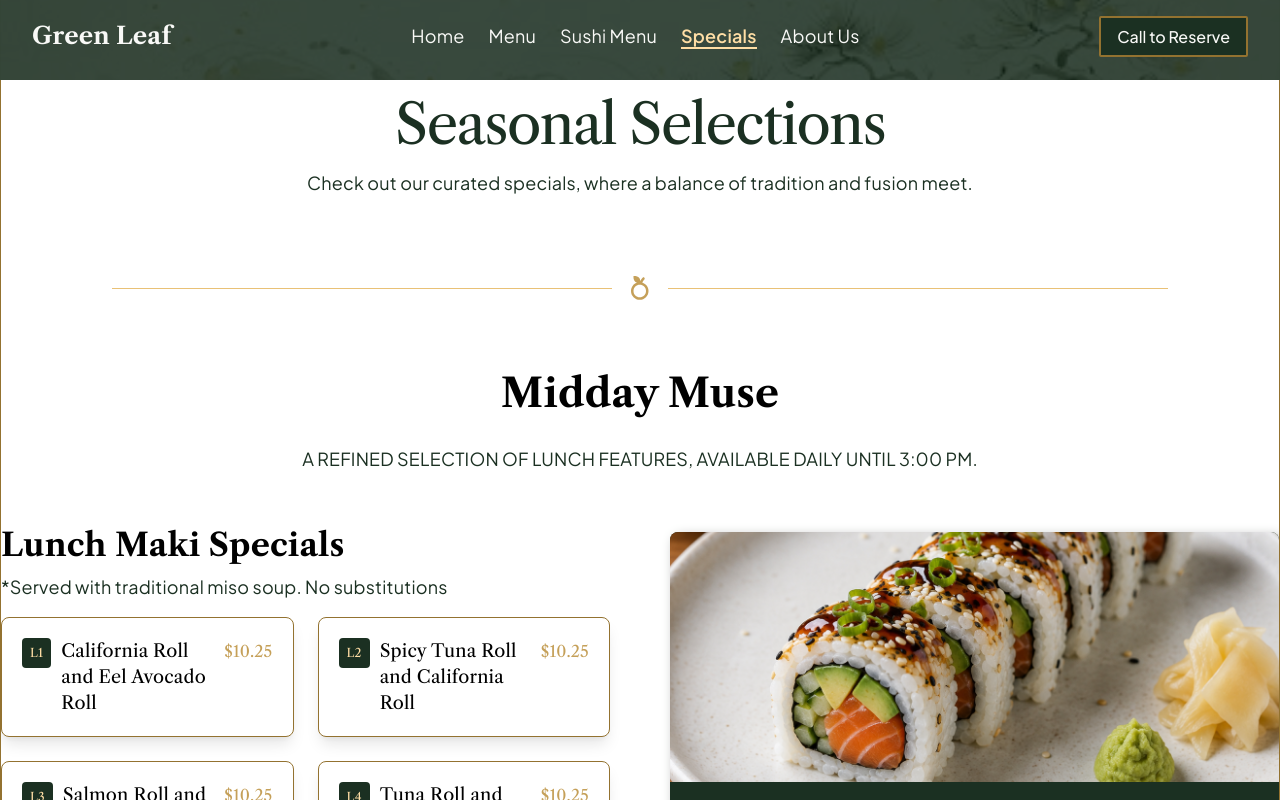
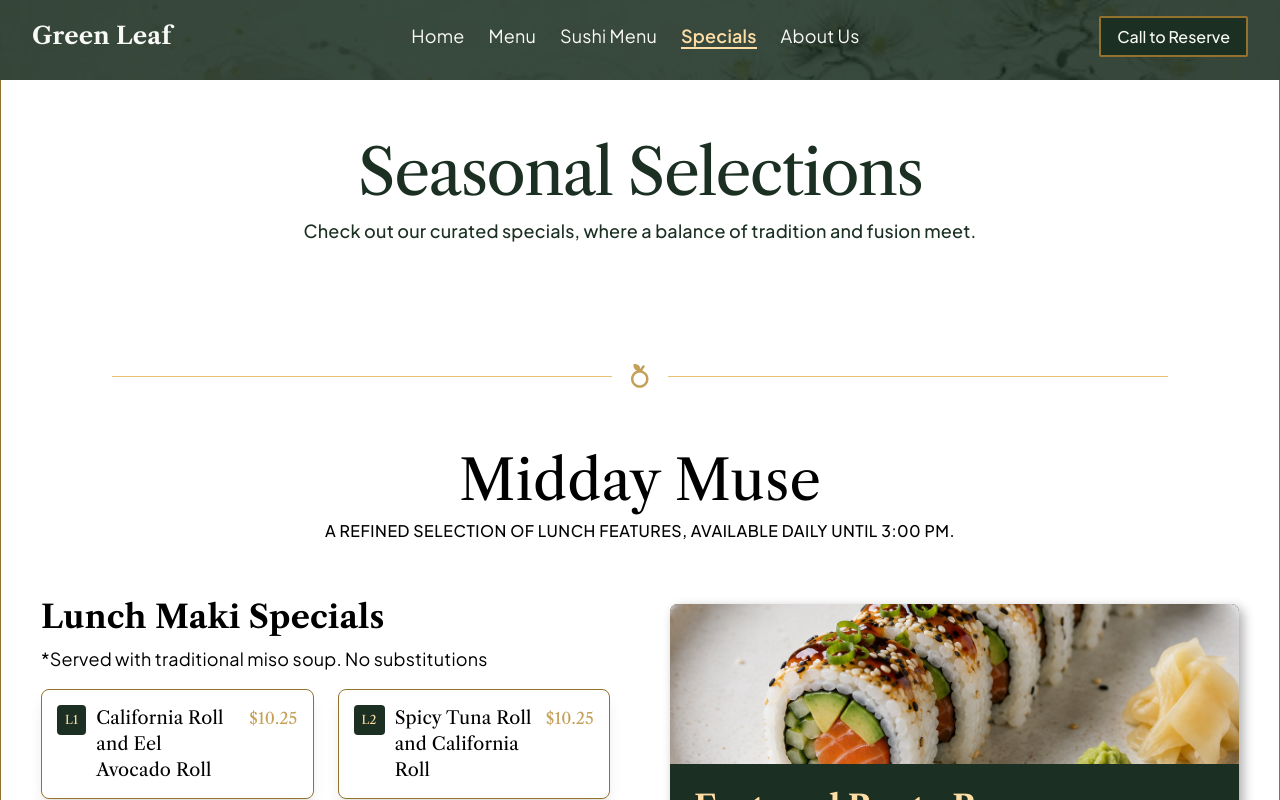
Before and after one commit to MatthewYu402/green_leaf_restarant_website, a React (Vite) app: page /specials in a window 1280 px wide. Built offline with nearby package versions, Linux system fonts and the light colour scheme.

Commit message:
Added dinner special menu and transitions for sections

```diff
--- /dev/null
+++ b/src/components/menu/DinnerSpecials.css
@@ -0,0 +1,106 @@
+.dinner-section {
+  margin-inline: 40px;
+  padding-bottom: 80px;
+}
+
+.dinner-section-title {
+  text-align: center;
+  font-family: var(--heading);
+  color: var(--text-dark);
+  margin: 40px 0 8px;
+}
+
+.dinner-section-subtitle {
+  text-align: center;
+  color: var(--accent-bg);
+  font-weight: 600;
+  font-size: 16px;
+  letter-spacing: 0.5px;
+  margin: 32px 0 40px;
+}
+
+.dinner-chef-special {
+  position: relative;
+  max-width: 1400px;
+  margin: 0 auto 60px;
+  display: flex;
+  flex-direction: row;
+  align-items: stretch;
+  background-color: var(--accent-bg);
+  border-radius: 16px;
+  overflow: hidden;
+}
+
+.dinner-chef-special-image {
+  flex: 0 0 45%;
+  width: 45%;
+  object-fit: cover;
+}
+
+.dinner-chef-special-content {
+  position: relative;
+  flex: 1;
+  display: flex;
+  flex-direction: column;
+  align-items: flex-start;
+  text-align: left;
+  padding: 40px 48px;
+  box-sizing: border-box;
+}
+
+.dinner-chef-special-icon {
+  position: absolute;
+  top: 32px;
+  right: 40px;
+  width: 40px;
+  height: 40px;
+  opacity: 0.5;
+  pointer-events: none;
+}
+
+.dinner-chef-special-label {
+  color: var(--accent);
+  font-size: 13px;
+  letter-spacing: 1px;
+  text-transform: uppercase;
+  margin-bottom: 8px;
+}
+
+.dinner-chef-special-name {
+  color: var(--text);
+  font-family: var(--heading);
+  font-weight: normal;
+  font-size: 32px;
+  margin: 0 0 16px;
+  max-width: 80%;
+}
+
+.dinner-chef-special-description {
+  color: var(--text);
+  font-size: 18px;
+  line-height: 1.6;
+  margin: 0 0 24px;
+  padding-bottom: 24px;
+  border-bottom: 1px solid var(--accent);
+}
+
+.dinner-chef-special-footer {
+  margin-top: auto;
+  display: flex;
+  flex-direction: row;
+  justify-content: flex-start;
+  width: 100%;
+}
+
+.dinner-chef-special-price {
+  color: var(--accent);
+  font-family: var(--heading);
+  font-size: 24px;
+}
+
+.dinner-specials-grid {
+  max-width: 1400px;
+  margin: 0 auto;
+  grid-template-columns: repeat(4, 1fr);
+  gap: 24px;
+}
--- /dev/null
+++ b/src/components/menu/DinnerSpecials.tsx
@@ -0,0 +1,53 @@
+import './DinnerSpecials.css'
+import SpecialItemGrid from './SpecialItemGrid';
+
+// TODO: Replace with real chef's special photo
+import ChefSpecialImage from '../../assets/square-sushi.png';
+import forkKnifeIcon from '../../assets/fork-knife-icon.svg';
+
+export default function DinnerSpecials() {
+  return (
+    <div className="dinner-section">
+      <h1 className="dinner-section-title">Evening Expressions</h1>
+      <p className="dinner-section-subtitle">CURATED NIGHTLY FEATURES HIGHLIGHTING SEASONAL INGREDIENTS.</p>
+
+      <div className="dinner-chef-special">
+        <img
+          src={ChefSpecialImage}
+          className="dinner-chef-special-image"
+          alt="Chef's special dish"
+        />
+        <div className="dinner-chef-special-content">
+          <img
+            src={forkKnifeIcon}
+            className="dinner-chef-special-icon"
+            alt=""
+          />
+          <span className="dinner-chef-special-label">Chef's Special</span>
+          <h2 className="dinner-chef-special-name">Korean BBQ Beef Short Ribs</h2>
+          <p className="dinner-chef-special-description">
+            Experience our meticulously prepared Galbi. Tender, grilled bone-in beef short ribs
+            marinated in a rich, savory-sweet soy and garlic glaze. Served sizzling, garnished
+            with toasted sesame seeds and fresh scallions, accompanied by traditional banchan.
+          </p>
+          <div className="dinner-chef-special-footer">
+            <span className="dinner-chef-special-price">$42</span>
+          </div>
+        </div>
+      </div>
+
+      <SpecialItemGrid
+        className="dinner-specials-grid"
+        items={[
+          { name: "Chicken Lettuce Wrap", price: "$11.95", description: "TODO" },
+          { name: "Thai Basil Chicken", price: "$15.95", description: "TODO" },
+          { name: "Triple Delight", price: "$18.95", description: "TODO" },
+          { name: "Thai Basil Shrimp", price: "$17.95", description: "TODO" },
+          { name: "Thai Basil Beef", price: "$17.95", description: "TODO" },
+          { name: "Beef and Shrimp", price: "$18.95", description: "Stir-fry with tomato and spring onions" },
+          { name: "Pepper Steak", price: "$17.95", description: "Stir-fry beef with bell peppers and onion" },
+        ]}
+      />
+    </div>
+  );
+}
--- a/src/components/menu/SpecialItem.css
+++ b/src/components/menu/SpecialItem.css
@@ -2,7 +2,7 @@
   display: flex;
   flex-direction: column;
   gap: 6px;
-  padding: 20px;
+  padding: 15px;
   text-align: left;
   background-color: var(--bg);
   border: 1px solid var(--border);
--- a/src/components/menu/SpecialItem.tsx
+++ b/src/components/menu/SpecialItem.tsx
@@ -1,7 +1,7 @@
 import './SpecialItem.css'
 
 interface SpecialItemProps {
-  id: string;
+  id?: string;
   name: string;
   price: string;
   description: string;
@@ -11,7 +11,7 @@ export default function SpecialItem({ id, name, price, description }: SpecialIte
   return (
     <div className="special-item">
       <div className="special-item-header">
-        <span className="special-item-id">{id}</span>
+        {id && <span className="special-item-id">{id}</span>}
         <h3 className="special-item-name">{name}</h3>
         <span className="special-item-price">{price}</span>
       </div>
--- a/src/components/menu/SpecialItemGrid.tsx
+++ b/src/components/menu/SpecialItemGrid.tsx
@@ -3,7 +3,7 @@ import './SpecialItemGrid.css'
 import SpecialItem from './SpecialItem'
 
 interface SpecialItemData {
-  id: string;
+  id?: string;
   name: string;
   price: string;
   description: string;
--- a/src/pages/Specials.css
+++ b/src/pages/Specials.css
@@ -1,15 +1,38 @@
-.lunch-special-page h1 {
-  color: var(--accent-bg);
+.specials-page {
+  margin-inline: 40px;
+  padding-bottom: 80px;
 }
 
-.lunch-special-page p {
+.specials-title {
+  text-align: center;
+  font-family: var(--heading);
   color: var(--accent-bg);
+  margin: 80px 0 32px;
+  font-size: 64px;
 }
 
-.lunch-special-section h3 {
+.specials-intro {
+  text-align: center;
+  color: var(--accent-bg);
+  font-size: 18px;
+  font-weight: 500;
+  margin: 0 0 40px;
+}
+
+.lunch-section-title {
   color: var(--text-dark);
   font-family: var(--heading);
-  font-size: 40px;
+  font-size: 56px;
+  font-weight: normal;
+  margin: 0 0 8px;
+}
+
+.lunch-section-subtitle {
+  color: var(--text-dark);
+  font-size: 16px;
+  font-weight: 500;
+  letter-spacing: 0.5px;
+  margin: 24px 0px 0px;
 }
 
 .lunch-maki-bento-row {
@@ -18,7 +41,6 @@
   display: flex;
   flex-direction: row;
   align-items: stretch;
-  /* makes both columns match height */
   gap: 60px;
 }
 
@@ -46,7 +68,6 @@
   font-style: italic;
 }
 
-/* Right column: Featured Bento Boxes card, matched to the left column's height/width share */
 .featured-bento-category {
   flex: 1 1 0;
   max-width: none;
@@ -55,7 +76,11 @@
   flex-direction: column;
   background-color: var(--accent-bg);
   border: none;
-  /* the gold card border reads oddly against a solid green fill */
+}
+
+.featured-bento-category .category-image {
+  height: 160px;
+  /* was inherited 250px from MenuCategory.css */
 }
 
 .featured-bento-category .menu-options {
@@ -80,3 +105,12 @@
 .featured-bento-category .menu-item-description {
   color: var(--text);
 }
+
+/* Neutralizes Section's home-page-specific full-height/snap behavior;
+   keeps only the fade-in-on-scroll animation */
+.reveal-block {
+  height: auto;
+  flex-shrink: initial;
+  scroll-snap-align: none;
+  justify-content: initial;
+}
--- a/src/pages/Specials.tsx
+++ b/src/pages/Specials.tsx
@@ -7,19 +7,25 @@ import MenuCategory from '../components/menu/MenuCategory';
 
 //TODO: Change Image
 import FillerImage from '../assets/square-sushi.png';
+import DinnerSpecials from '../components/menu/DinnerSpecials';
+import Section from '../components/shared/Section';
 
 export default function LunchSpecials() {
   return (
-    <div className="lunch-special-page">
-      <h1>Seasonal Selections</h1>
-      <p>Check out our curated specials, where a balance of tradition and fusion meet.</p>
+    <div className="specials-page">
+      <Section className="reveal-block">
+        <h1 className="specials-title">Seasonal Selections</h1>
+        <p className="specials-intro">Check out our curated specials, where a balance of tradition and fusion meet.</p>
+      </Section>
 
       <Divider iconUrl={appleIcon} iconAlt="leaf" lineWidth='500px' />
 
-      <div className='lunch-special-section'>
-        <h3>Midday Muse</h3>
-        <p>A REFINED SELECTION OF LUNCH FEATURES, AVAILABLE DAILY UNTIL 3:00 PM.</p>
-      </div>
+      <Section className="reveal-block">
+        <div className='lunch-section'>
+          <h3 className="lunch-section-title">Midday Muse</h3>
+          <p className="lunch-section-subtitle">A REFINED SELECTION OF LUNCH FEATURES, AVAILABLE DAILY UNTIL 3:00 PM.</p>
+        </div>
+
 
       <div className="lunch-maki-bento-row">
         <div className="lunch-maki-column">
@@ -52,7 +58,13 @@ export default function LunchSpecials() {
         />
       </div>
 
+      </Section>
+
       <Divider iconUrl={leafIcon} iconAlt="leaf" lineWidth='500px' />
+
+      <Section className='reveal-block'>
+        <DinnerSpecials />
+      </Section>
     </div>
   );
 }
```
Also changed, not shown: src/assets/fork-knife-icon.svg (added).
